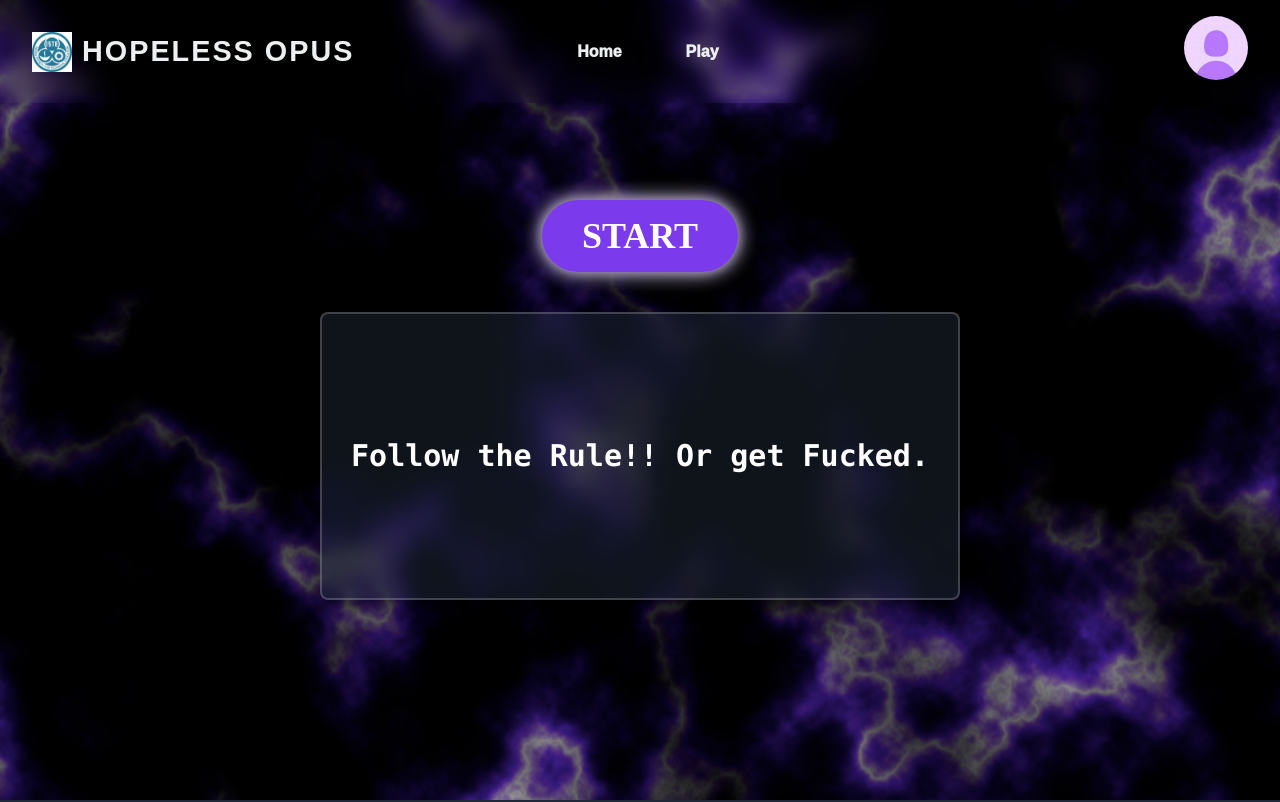
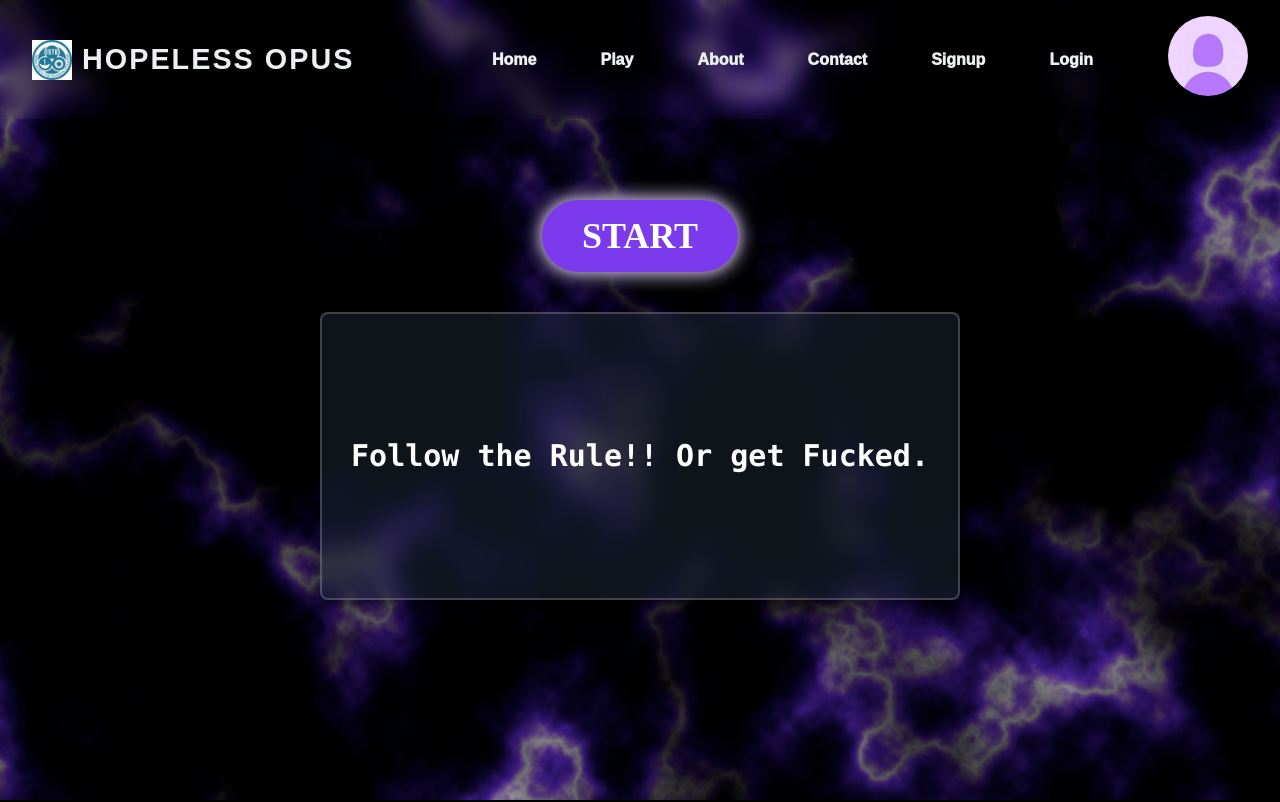
Before and after one commit to aaaaryaaa/hopeless-opus, a React (Create React App) app in the folder client/: page /play in a window 1280 px wide. Shown: the top 802 px of the page. Built offline with nearby package versions, Linux system fonts and the light colour scheme; no server answers; a web font is replaced by a local one.

Commit message:
Added Functionalities

```diff
--- a/client/src/components/Footer.js
+++ b/client/src/Component/Footer.js
@@ -3,7 +3,7 @@ import React from 'react';
 
 const Footer = () => {
   return (
-    <footer className="bg-gray-800 text-white py-6">
+    <footer className="bg-black text-white py-6">
       <div className="container mx-auto px-4 text-center">
         <div className="mb-4">
           <a href="/" className="text-white text-lg font-bold">
--- a/client/src/components/Hero.js
+++ b/client/src/Component/Hero.js
@@ -1,5 +1,8 @@
 import React from "react";
 import yourImage from '../Resources/image_2.svg'; // Update with your actual image path
+import { useNavigate } from 'react-router-dom';
+
+
 
 const globalStyles = {
   body: {
@@ -12,7 +15,14 @@ const globalStyles = {
 };
 
 function Hero() {
+
+  const navigate = useNavigate();
+const openPlay = () => {
+  navigate('/play');
+};
   return (
+
+
     <div
       style={globalStyles}
       className="min-h-screen w-screen flex flex-col gap-10 items-center justify-center text-center text-gray-100 shadow-inner overflow-hidden"
@@ -39,7 +49,7 @@ function Hero() {
       {/* Play Now Button */}
       <button
         className="px-6 sm:px-8 py-3 sm:py-4 rounded-lg border-2 border-[#7F1F8F] text-white cursor-pointer transition-all ease-in-out duration-300"
-        style={{ backgroundColor: '#7F1F8F', fontFamily: 'Rationale, sans-serif' }}
+        style={{ backgroundColor: '#7F1F8F', fontFamily: 'Rationale, sans-serif' } }onClick = {openPlay}
       >
         Play Now
       </button>
--- a/client/src/Component/Nav.css
+++ b/client/src/Component/Nav.css
@@ -1,4 +1,3 @@
-/* Reset */
 * {
   margin: 0;
   padding: 0;
@@ -19,7 +18,7 @@ ul {
   list-style: none;
 }
 
-/* Navbar Styles */
+
 .navbar {
   display: flex;
   justify-content: space-between;
@@ -33,7 +32,6 @@ ul {
   backdrop-filter: blur(10px);
 }
 
-/* Logo and Title */
 .nav-logo {
   display: flex;
   align-items: center;
@@ -53,17 +51,20 @@ ul {
   text-transform: uppercase;
 }
 
-/* Navigation Links */
 .nav-links {
   display: flex;
   gap: 2rem;
-  padding-left: 17%;
+  padding-left: 10%;
   flex: 1;
+  transition: all 0.3s ease-in-out;
 }
 
 .nav-links li {
   text-align: center;
+  transition: all 0.3s ease-in-out;
 }
+
+
 
 .nav-links li button {
   color: #ECF0F1;
@@ -79,13 +80,13 @@ ul {
   background-color: #8639f0;
   color: white;
   box-shadow: 0px 4px 12px rgba(83, 70, 153, 0.5);
+  transition: all 0.5s ease-in-out;
 }
 
 .nav-links li button.active {
   background-color: #2980B9;
 }
 
-/* Dashboard button */
 .nav-dash {
   display: flex;
   gap: 2rem;
@@ -111,7 +112,6 @@ ul {
   background-color: #2980B9;
 }
 
-/* Mobile Menu Icon */
 .mobile-menu-icon {
   display: none;
   font-size: 2.5rem;
@@ -120,7 +120,7 @@ ul {
   z-index: 1001;
 }
 
-/* Responsive Styles */
+
 @media (max-width: 768px) {
 
   .nav-links {
@@ -140,16 +140,17 @@ ul {
   .nav-links-mobile {
     display: flex;
     flex-direction: column;
-    justify-content: center;
+    justify-content: space-around;
     align-items: center;
     position: fixed;
-    top: 0;
+    top: 0em;
     left: 0;
     width: 100vw;
     height: 100vh;
     z-index: 1001;
     color: #ffffff;
     transition: all 0.5s ease-in-out;
+    background-color: rgba(0, 0, 0, 0.588);
   }
 
   .nav-links-mobile::before {
@@ -159,24 +160,32 @@ ul {
     left: 0;
     width: 100vw;
     height: 100vh;
-    background-color: rgba(0, 0, 0, 0.1);
-    /* Semi-transparent black background */
+    transition: all 0.5s ease-in-out;
     backdrop-filter: blur(20px);
-    /* Strong blur */
     z-index: -1;
-    /* Place it behind the nav links */
+  }
+
+  .nav-links ul{
+    display: flex;
+    flex-direction: column;
+    height: 100%;
   }
 
   .nav-links li {
     text-align: center;
-    margin: 1rem 0;
+    margin: 0 1em;
+    transition: all 0.5s ease-in-out;
   }
 
+
   .nav-links-mobile li {
-    display: block;
+    display: flex;
     width: 100%;
     text-align: center;
+    justify-content: space-between;
+    align-items: center;
     padding: 1rem;
+    transition: all 0.5s ease-in-out;
   }
 
   .mobile-menu-icon {
@@ -184,14 +193,16 @@ ul {
     z-index: 1001;
   }
 
-  /* Center buttons */
+
   .nav-links-mobile li button {
-    font-size: 1.5rem;
+    font-size: 1rem;
     padding: 0.75rem 2rem;
     width: auto;
     text-align: center;
     background-color: transparent;
+    transition: all 0.5s ease-in-out;
   }
+
 
   .istelogo {
     display: none;
@@ -202,21 +213,20 @@ ul {
   }
 
   .menu-open .nav-links-mobile li {
-    justify-content: center;
+    justify-content: space-around;
   }
 
   .menu-open .nav-links-mobile li button:hover {
     background-color: #8639f0;
   }
 
-  /* When the menu is open, hide logo and dashboard */
   .menu-open .nav-logo,
   .menu-open .nav-dash {
     display: none;
   }
 }
 
-/* Fade-in animation for links */
+
 @keyframes fadeInLinks {
   from {
     opacity: 0;
@@ -230,18 +240,26 @@ ul {
 }
 
 
-.nav-links li:nth-child(1) a {
+.nav-links li:nth-child(1) button {
   animation-delay: 0.1s;
 }
 
-.nav-links li:nth-child(2) a {
+.nav-links li:nth-child(2) button {
   animation-delay: 0.2s;
 }
 
-.nav-links li:nth-child(3) a {
+.nav-links li:nth-child(3) button {
   animation-delay: 0.3s;
 }
 
-.nav-links li:nth-child(4) a {
+.nav-links li:nth-child(4) button {
   animation-delay: 0.4s;
 }
+
+.nav-links li:nth-child(5) button {
+  animation-delay: 0.4s;
+}
+
+.nav-links li:nth-child(6) button {
+  animation-delay: 0.4s;
+}
--- a/client/src/Component/Nav.js
+++ b/client/src/Component/Nav.js
@@ -1,5 +1,5 @@
 import React, { useState } from 'react';
-import './Nav.css'; // Your CSS file
+import './Nav.css';
 import { useNavigate } from 'react-router-dom';
 import image1 from "../Resources/ISTE.jpeg";
 import dash from '../Resources/dash.jpeg';
@@ -8,13 +8,21 @@ const Nav = () => {
   const navigate = useNavigate();
   const [isMobileMenuOpen, setIsMobileMenuOpen] = useState(false);
 
+
+
   const toggleMobileMenu = () => {
     setIsMobileMenuOpen(!isMobileMenuOpen);
   };
 
+
+
   const closeMenu = () => {
     setIsMobileMenuOpen(false);
+
   };
+
+
+
 
   const openHome = () => {
     navigate('/');
@@ -26,12 +34,28 @@ const Nav = () => {
     closeMenu();
   };
 
+  const openAbout = () => {
+    navigate('/about');
+    closeMenu();
+  };
+
+  const openContact = () => {
+    navigate('/contact');
+    closeMenu();
+  };
+  const openSignup = () => {
+    navigate('/signup');
+    closeMenu();
+  };
+  const openLogin = () => {
+    navigate('/login');
+    closeMenu();
+  };
+
   return (
     <div>
-      {/* Mobile Menu Background Blur Overlay */}
       {isMobileMenuOpen && <div className="mobile-overlay" onClick={closeMenu}></div>}
 
-      {/* Navbar */}
       <nav className={`navbar ${isMobileMenuOpen ? 'menu-open' : ''}`}>
         <div className="nav-logo">
           <div className="istelogo">
@@ -40,11 +64,15 @@ const Nav = () => {
           <a href="/">Hopeless Opus</a>
         </div>
 
-          <ul className={`nav-links ${isMobileMenuOpen ? 'nav-links-mobile' : ''}`}>
+          <ul className={`nav-links ${isMobileMenuOpen? 'nav-links-mobile' : ''}`}>
             <li><button onClick={openHome}>Home</button></li>
             <li><button onClick={openPlay}>Play</button></li>
+            <li><button onClick={openAbout}>About</button></li>
+            <li><button onClick={openContact}>Contact</button></li>
+            <li><button onClick={openSignup}>Signup</button></li>
+            <li><button onClick={openLogin}>Login</button></li>
+
           </ul>
-
 
         <ul className={`nav-dash ${isMobileMenuOpen ? 'nav-dash-mobile' : ''}`}>
           <div className="drawer drawer-end">
@@ -54,15 +82,17 @@ const Nav = () => {
                 <img
                   src={dash}
                   alt="Dashboard"
-                  className="w-16 h-16 transition-opacity duration-200 hover:opacity-80 rounded-full"
+                  className="w-20 h-20 transition-opacity duration-200 hover:opacity-80 rounded-full"
                 />
               </label>
             </div>
             <div className="drawer-side">
               <label htmlFor="my-drawer-4" aria-label="close sidebar" className="drawer-overlay"></label>
-              <ul className="menu bg-base-200 text-base-content min-h-full w-80 p-4">
-                <li><a>Team Number :</a></li>
-                <li><a>Progress :</a></li>
+              <ul className="menu bg-black text-base-content min-h-full w-80 p-4">
+                 <li>Names :</li>
+                 <li>Class :  </li>
+                <li>Team Number : </li>
+                <li>Progress : </li>
               </ul>
             </div>
           </div>
@@ -70,6 +100,7 @@ const Nav = () => {
 
         <div className="mobile-menu-icon" onClick={toggleMobileMenu}>
           {isMobileMenuOpen ? <>&#x2715;</> : <>&#9776;</>}
+
         </div>
       </nav>
     </div>
--- a/client/src/components/NotFound.js
+++ b/client/src/Component/NotFound.js
@@ -2,9 +2,9 @@ import React from 'react';
 
 const NotFound = () => {
   return (
-    <div className="flex flex-col justify-center items-center h-screen bg-gray-100">
+    <div className="flex flex-col justify-center items-center h-screen bg-black">
       <h1 className="text-9xl font-bold text-red-500 animate-bounce">404</h1>
-      <p className="text-xl mt-4 text-gray-700 animate-fade-in">
+      <p className="text-xl mt-4 text-gray-200 animate-fade-in">
         Oops! The page you're looking for doesn't exist.
       </p>
     </div>
--- /dev/null
+++ b/client/src/Pages/About.js
@@ -0,0 +1,12 @@
+import React from 'react'
+import Nav from '../Component/Nav';
+
+function About() {
+  return (
+    <div>
+      <p>This is the About Page.</p>
+    </div>
+  )
+}
+
+export default About;
--- /dev/null
+++ b/client/src/Pages/Contact.js
@@ -0,0 +1,11 @@
+import React from 'react'
+
+function Contact() {
+  return (
+    <div>
+      <p>eThis is the Contact Page</p>
+    </div>
+  )
+}
+
+export default Contact;
--- a/client/src/Pages/HomePage.js
+++ b/client/src/Pages/HomePage.js
@@ -1,12 +1,14 @@
 import React from 'react'
 import StoryGame from '../StoryGame'
-import Footer from "../components/Footer";
-import Hero from "../components/Hero";
+import Footer from "../Component/Footer";
+import Hero from "../Component/Hero";
 import Gradient from '../Resources/Gradient.svg';
+import Nav from '../Component/Nav';
 
 
 export default function HomePage() {
   return (
+    <div>
 <div
   className="min-h-screen w-screen flex flex-col gap-10 items-center justify-center text-center p-4 bg-gradient-to-tr from-gray-800 to-gray-900 text-gray-100 shadow-inner overflow-hidden"
   style={{
@@ -21,5 +23,6 @@ export default function HomePage() {
       <Hero/>
       {/* <Footer/> */}
     </div>
+    </div>
   )
 }
--- /dev/null
+++ b/client/src/Pages/Login.js
@@ -0,0 +1,11 @@
+import React from 'react'
+
+function Login() {
+  return (
+    <div>
+      <p>This is the Login Page</p>
+    </div>
+  )
+}
+
+export default Login
--- /dev/null
+++ b/client/src/Pages/Signup.js
@@ -0,0 +1,11 @@
+import React from 'react'
+
+function Signup() {
+  return (
+    <div>
+      <p>This is the Signup Page</p>
+    </div>
+  )
+}
+
+export default Signup
```
Also changed, not shown: client/src/App.js (+11 -2 lines).
